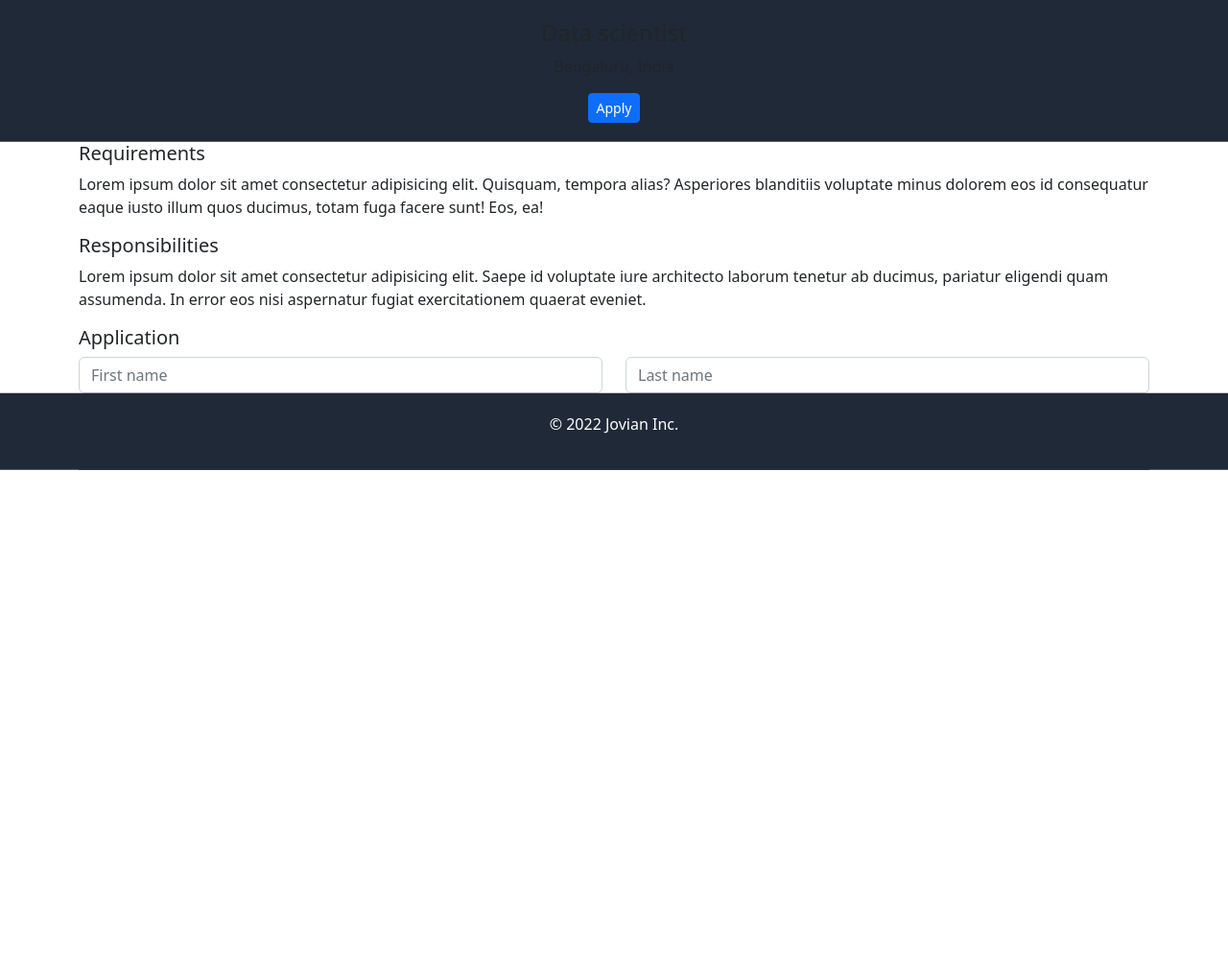
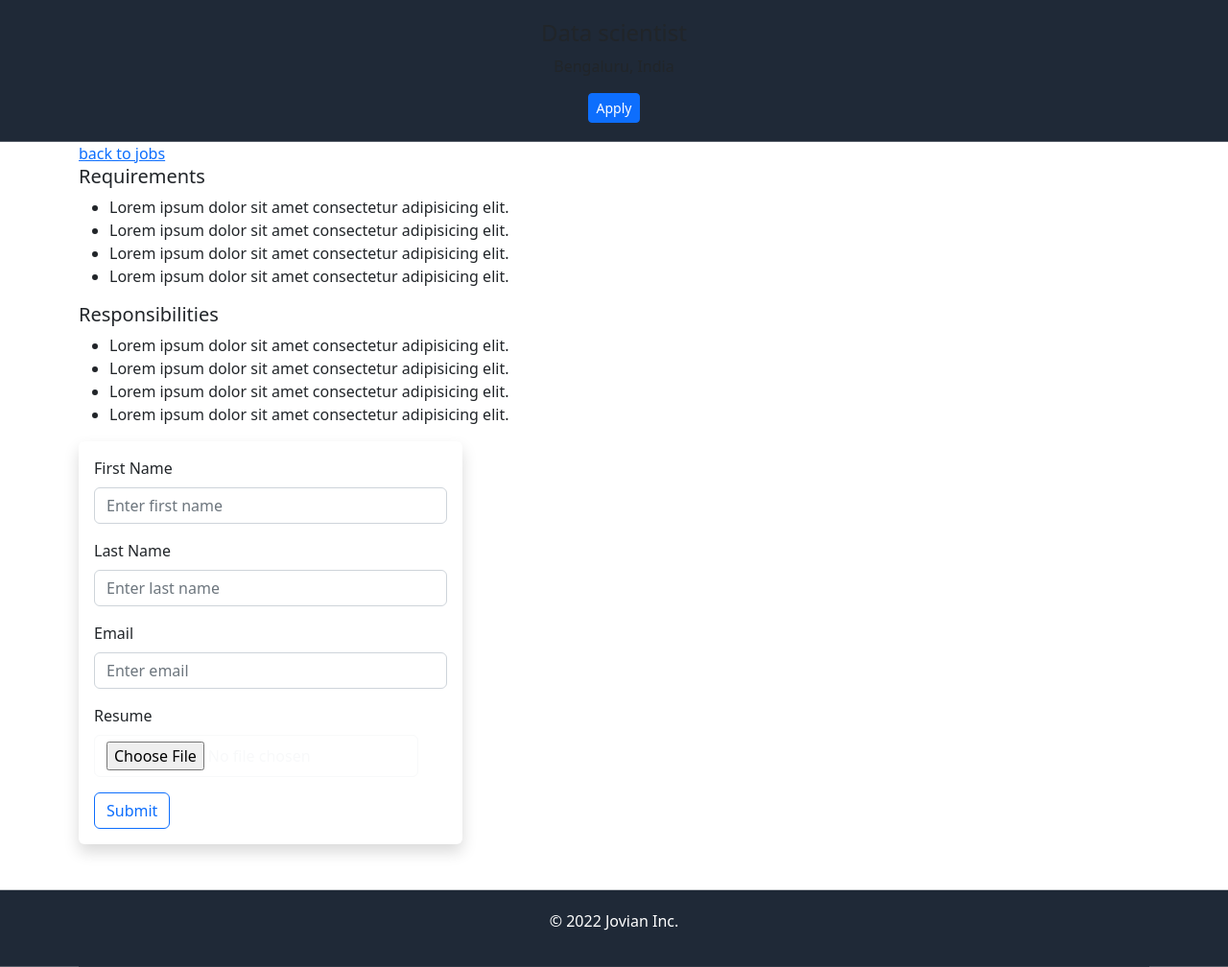
Before and after one commit to nageshpk/Career-site-v2, a Flask app: page /jobdetails in a window 1280 px wide. Shown: the part 57-1065 px from the top of the page at 96% size. Before the commit the page ends 547 px from the top, so only its background shows below. Run offline with Flask 2, Linux system fonts and the light colour scheme.

Commit message:
added mockup details for jobs

```diff
--- a/static/css/main.css
+++ b/static/css/main.css
@@ -118,3 +118,8 @@ h4 {
     font-weight: normal;
     color: gray;
 }
+
+.fill-details {
+    width: 400px;
+    /* margin: 0 auto; */
+}
--- a/templates/index.html
+++ b/templates/index.html
@@ -31,7 +31,7 @@
                     {% include 'jobitems.html' %}
                 {% endfor %}
             <div class="cta-btn">
-                <button type="button" class="btn btn-primary">Contact Us</button>
+                <button type="button" class="btn btn-outline-primary">Contact Us</button>
             </div>
             <div>
                 {% include 'footer.html' %}
--- a/templates/jobdetails.html
+++ b/templates/jobdetails.html
@@ -24,32 +24,51 @@
                     <a class="btn btn-primary btn-sm" href="#" role="button">Apply</a>
                 </div>
             </div>
+            <div>
+                <a href="/">back to jobs</a>
+            </div>
                 <div>
                     <div>
                         <h5>Requirements</h5>
-                        <p>Lorem ipsum dolor sit amet consectetur adipisicing elit.
-                            Quisquam, tempora alias? Asperiores blanditiis voluptate minus
-                            dolorem eos id consequatur eaque iusto illum quos ducimus,
-                            totam fuga facere sunt! Eos, ea!</p>
+                        <div>
+                            <ul>
+                                <li>Lorem ipsum dolor sit amet consectetur adipisicing elit.</li>
+                                <li>Lorem ipsum dolor sit amet consectetur adipisicing elit.</li>
+                                <li>Lorem ipsum dolor sit amet consectetur adipisicing elit.</li>
+                                <li>Lorem ipsum dolor sit amet consectetur adipisicing elit.</li>
+                            </ul>
+                        </div>
                     </div>
                     <div>
                         <h5>Responsibilities</h5>
-                        <p>Lorem ipsum dolor sit amet consectetur adipisicing elit.
-                            Saepe id voluptate iure architecto laborum tenetur ab ducimus, pariatur
-                            eligendi quam assumenda.
-                            In error eos nisi aspernatur fugiat exercitationem quaerat eveniet.</p>
+                        <div>
+                            <ul>
+                                <li>Lorem ipsum dolor sit amet consectetur adipisicing elit.</li>
+                                <li>Lorem ipsum dolor sit amet consectetur adipisicing elit.</li>
+                                <li>Lorem ipsum dolor sit amet consectetur adipisicing elit.</li>
+                                <li>Lorem ipsum dolor sit amet consectetur adipisicing elit.</li>
+                            </ul>
+                        </div>
                     </div>
                 </div>
-                <div>
-                    <h5>Application</h5>
-                    <div class="row">
-                        <div class="col">
-                            <input type="text" class="form-control" placeholder="First name" aria-label="First name">
-                        </div>
-                        <div class="col">
-                            <input type="text" class="form-control" placeholder="Last name" aria-label="Last name">
-                        </div>
-                    </div>
+                <div class="fill-details shadow p-3 mb-5 bg-body rounded">
+                    <div class="mb-3">
+                        <label for="formGroupExampleInput" class="form-label">First Name</label>
+                        <input type="text" class="form-control" id="formGroupExampleInput" placeholder="Enter first name">
+                      </div>
+                      <div class="mb-3">
+                        <label for="formGroupExampleInput2" class="form-label">Last Name</label>
+                        <input type="text" class="form-control" id="formGroupExampleInput2" placeholder="Enter last name">
+                      </div>
+                      <div class="mb-3">
+                        <label for="inputEmail4" class="form-label">Email</label>
+                        <input type="email" class="form-control" id="inputEmail4" placeholder="Enter email">
+                      </div>
+                      <div class="mb-3">
+                        <label for="" class="form-label">Resume</label>
+                        <input class="btn btn-outline-light" type="file" id="myFile" name="filename">
+                      </div>
+                      <input class="btn btn-outline-primary" type="submit" name="Submit" value="Submit">
                 </div>
             <div>
                 {% include 'footer.html' %}
```
